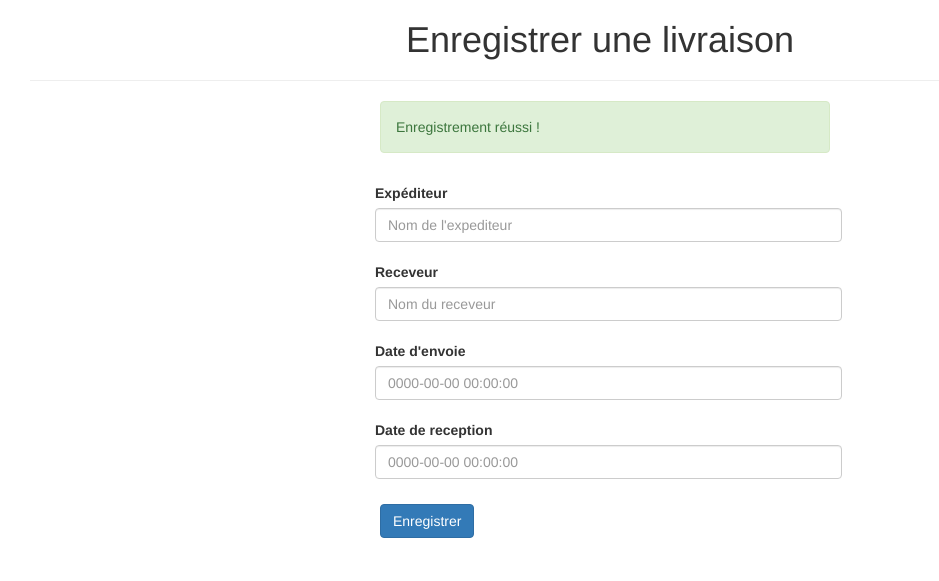
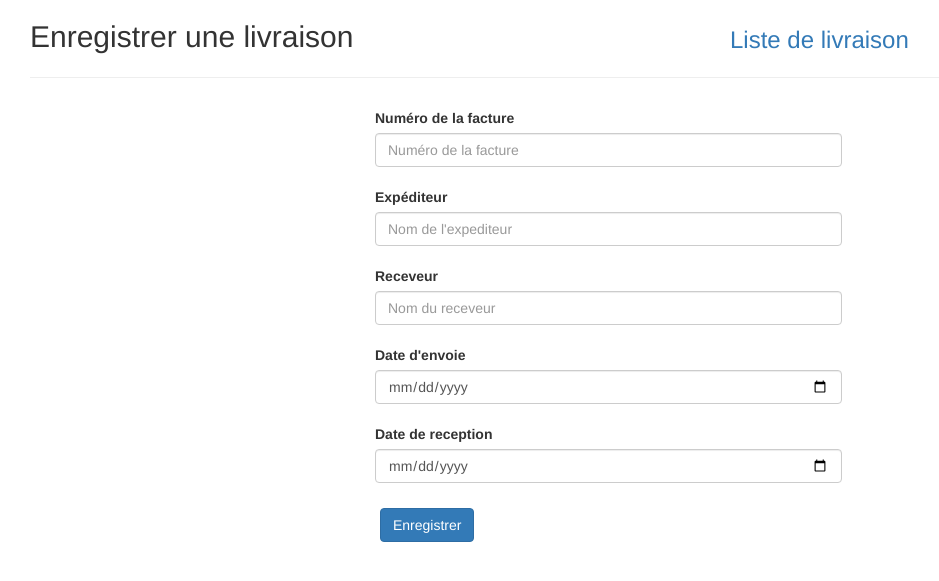
Before and after one commit to elisabethbercy/DeliveryManagementSystem, a PHP site: page /new.php in a window 1280 px wide. Shown: the top 581 px of the page, without its empty margins (40-979 px from the left). Run offline with PHP 8.4, Linux system fonts and the light colour scheme.

Commit message:
Features: We can insert new data with the form but edit and delete doesn't works anymore

```diff
--- a/css/style.css
+++ b/css/style.css
@@ -1,26 +1,29 @@
-/* <div class="row mt-2">
-<img class="col-sm" src="ck.png"  style="height:auto;   width:20%; object-fit:cover;" height="5%" width="150px">
-</div>
 
-<div class="" style="height:100px; width:500px; margin-left:1200px;">
-<img src="AN.png"  style="object-fit:cover; height:auto;  width:100%;">
-</div>   */
 h1{
     margin: 0 auto;
-    text-align: center;
+    text-align: left;
+}
+.delivery{
+    margin-top: -40px;
+    margin-left: 700px;
+}
+.delivery .link{
+    font-size: x-large;
+    /* margin-left:  */
 }
 .new-link a{
     font-size: medium;
     border: 1px solid #0074d9;
+    margin-left: 10px;
 }
 .new-link a:hover{
     background-color: #0074d9;
     color: white;
 }
 .search-form{
-    /* float: right; */
+    float: right;
     margin-top: -30px;
-    margin-left: 800px;
+    margin-left: 820px;
 }
 
 .form{
--- a/new.php
+++ b/new.php
@@ -1,5 +1,5 @@
 <?php
-// $connect = mysqli_connect("localhost", "root", "", "testing");
+$connect = mysqli_connect("localhost", "root", "", "testing");
 //$result = mysqli_query($connect, $query);
 ?>
 <!doctype html>
@@ -15,25 +15,61 @@
     <body>
         <div class="container">
             <div class="content">
-                <h1>Enregistrer une livraison</h1>
+                <h2>Enregistrer une livraison</h2>
+                <div class="delivery">
+                    <a href="index.php" class="link">Liste de livraison</a>
+                </div>
                 <hr>
 
 
-                <form method='post' class="form" action='bew.php'>
+                <form method='post' class="form" action='new.php'>
 
                     <?php
 
-                        if( isset ($_POST)){
+                        if (isset($_POST['numero_fiche']) AND ($_POST['envoyeur']) AND ($_POST['receveur']) AND ($_POST['heure_envoie']) AND ($_POST['heure_reception']))
+                        {
 
-                            echo'<div class="alert alert-success" role="alert">
-                                Enregistrement réussi !
-                                </div>'
-                            ;
+                            try {
+
+                                $stmt = $connect->prepare(" INSERT INTO tbl_user(numero_fiche, envoyeur, heure_envoie, receveur, heure_reception)
+                                                    VALUES (?, ?, ?, ?, ?)");
+                                $stmt->bind_param('sssss', $numero_fiche, $envoyeur, $heure_envoie, $receveur, $heure_reception);
+
+                                $input = filter_input_array(INPUT_POST);
+
+                                $numero_fiche = mysqli_real_escape_string($connect, $input["numero_fiche"]);
+                                $envoyeur = mysqli_real_escape_string($connect, $input["envoyeur"]);
+                                $receveur = mysqli_real_escape_string($connect, $input["receveur"]);
+                                $heure_envoie = mysqli_real_escape_string($connect, $input["heure_envoie"]);
+                                $heure_reception = mysqli_real_escape_string($connect, $input["heure_reception"]);
+
+                                $stmt->execute();
+
+                                // $mysqli->close();
+                                // mysqli_query($connect, $stmt);
+                                echo'<div class="alert alert-success" role="alert">
+                                    Enregistrement réussi !
+                                    </div>'
+                                ;
+                            } catch(PDOException $e) {
+
+                                echo'<div class="alert alert-danger" role="alert">
+                                    L\' enregistrement n\'a pas été faite  !
+                                    </div>'
+                                ;
+                                // echo "Error: " . $e->getMessage();
+                            }
 
                         }
                     ?>
 
                     <div class="form-group row">
+
+                        <div class="col col-md-8">
+                            <label for="validationCustom01" class="form-label">Numéro de la facture</label>
+                            <input type="number" class="form-control" placeholder="Numéro de la facture" name="numero_fiche"  required>
+                        </div>
+
                         <div class="col col-md-8">
                             <label for="validationCustom01" class="form-label">Expéditeur</label>
                             <input type="text" class="form-control" placeholder="Nom de l'expediteur" name="envoyeur"  required>
@@ -46,12 +82,12 @@
 
                         <div class="col col-md-8 ">
                             <label for="validationCustom01" class="form-label">Date d'envoie</label>
-                            <input type="text" class="form-control" placeholder="0000-00-00 00:00:00 " name="date_envoie" aria-label="Last name" required>
+                            <input type="date" class="form-control" placeholder="0000-00-00 00:00:00 " name="heure_envoie" aria-label="heure_envoie" required>
                         </div>
 
                         <div class="col col-md-8">
                             <label for="validationCustom01" class="form-label">Date de reception</label>
-                            <input type="text" class="form-control" placeholder="0000-00-00 00:00:00 " name="date_reception" aria-label="Last name" required>
+                            <input type="date" class="form-control" placeholder="0000-00-00 00:00:00 " name="heure_reception" aria-label="heure_reception" required>
                         </div>
 
                     </div>
```
Also changed, not shown: index.php (+10 -12 lines).
